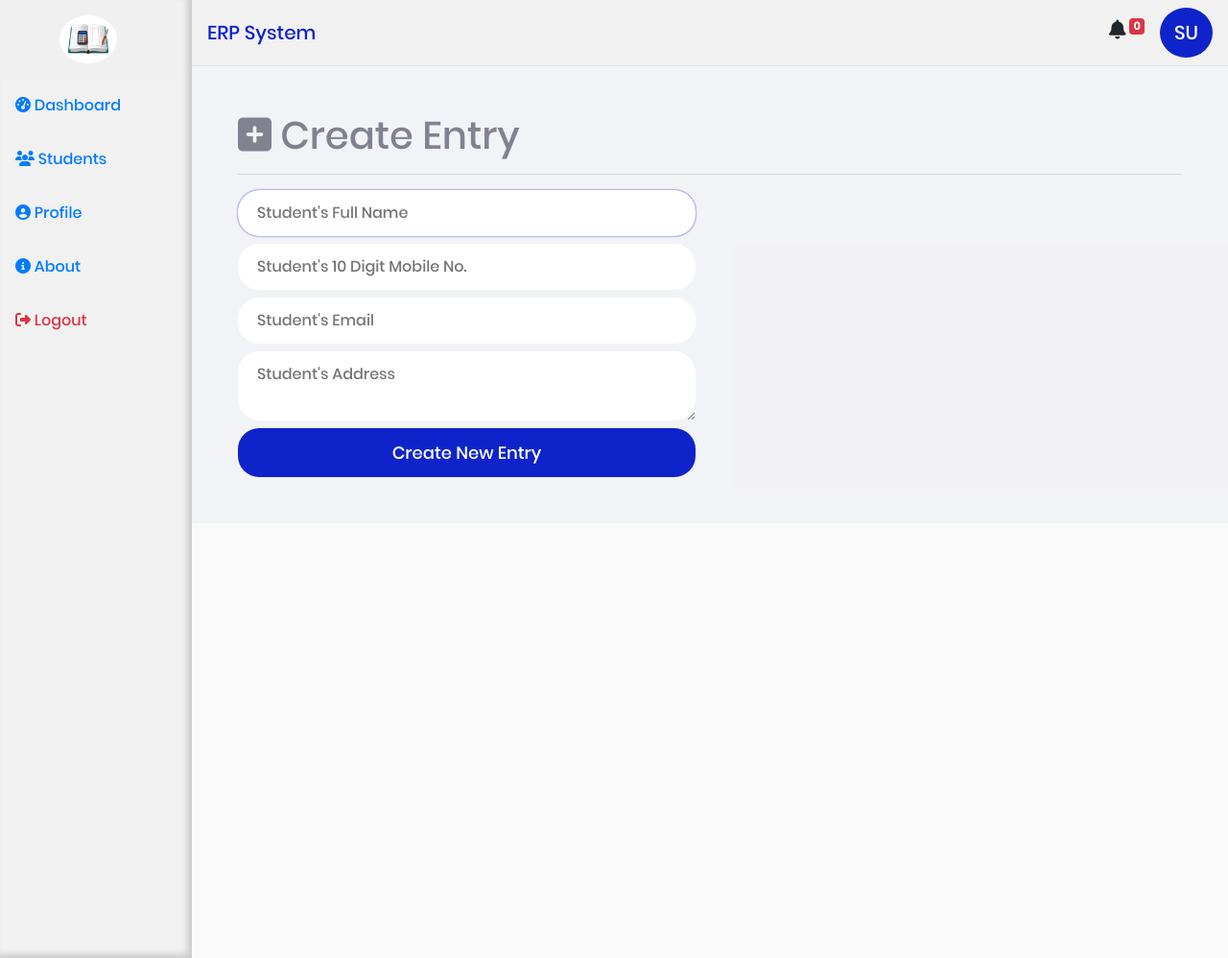
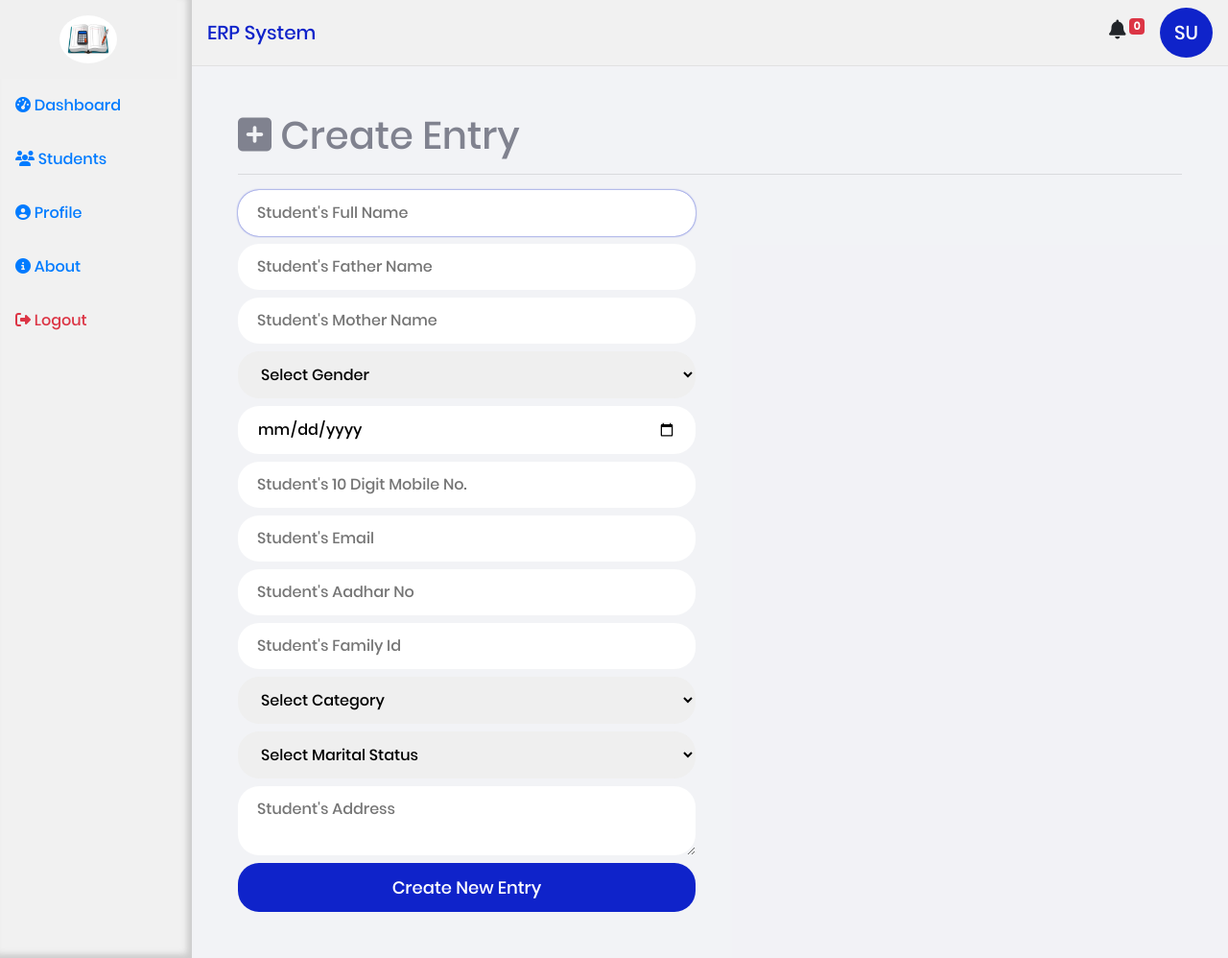
Before and after one commit to bishnoia03/erp, a PHP site: page /erp/user/students/createstudents.php in a window 1280 px wide. Shown: the whole page at 96% size. Run offline with PHP 8.4, Linux system fonts and the light colour scheme; the visitor is signed in with stand-in values (Sample User, id 1); tables that the repository leaves empty hold one stand-in row (values such as "Sample post"); some libraries are stand-ins or nearby versions; some web fonts are replaced.

Commit message:
add more details of students

```diff
--- a/api/Debtors.php
+++ b/api/Debtors.php
@@ -45,7 +45,7 @@ class Debtors
     }
 
     // **insert new debtor in db
-    public function insertDebtor($debtorName, $debtorMobile, $debtorEmail, $debtorAddress, $userId = "")
+    public function insertDebtor($debtorName,$debtorMobileNo,$debtorEmail,$debtorAddress,$fathername,$mothername,$gender,$dob,$aadhar,$familyid,$caste,$maritalstatus, $userId = "")
     {
         if ($userId == "") $userId = $_SESSION["user_auth_id"];
         $selectQuery = "SELECT COUNT(*) AS total FROM debtors WHERE DEBTOR_MOBILE='$debtorMobile'";
@@ -55,7 +55,7 @@ class Debtors
                 return -1;
             }
         }
-        $sql = "INSERT INTO debtors(DEBTOR_NAME,DEBTOR_MOBILE,DEBTOR_EMAIL,DEBTOR_ADDRESS,USER_ID)VALUES('$debtorName','$debtorMobile','$debtorEmail','$debtorAddress','$userId')";
+        $sql = "INSERT INTO debtors(DEBTOR_NAME,DEBTOR_MOBILE,DEBTOR_EMAIL,DEBTOR_ADDRESS,USER_ID,fatherName,motherName,gender,DOB,aadhar,familyId,category,maritalStatus)VALUES('$debtorName','$debtorMobileNo','$debtorEmail','$debtorAddress','$userId','$fathername','$mothername','$gender','$dob','$aadhar','$familyid','$caste','$maritalstatus')";
         return $this->conn->query($sql);
     }
 
--- a/css/style.css
+++ b/css/style.css
@@ -95,17 +95,24 @@ div::-webkit-scrollbar-thumb:hover {
 }
 
 form input,
-form textarea {
+form textarea,form select {
     display: block;
     width: 100%;
     padding: 12px 20px;
     border: none;
     border-radius: 22px;
 }
-
+/* form select {
+    display: block;
+    width: 100%;
+    padding: 12px 20px;
+    border: none;
+    border-radius: 22px;
+} */
 form input:focus,
 form button:focus,
 form textarea:focus,
+form select:focus,
 .bootstrap-select .dropdown-toggle:focus,
 .bootstrap-select>select.mobile-device:focus+.dropdown-toggle .form-control:focus {
     transition: 0.3s ease-in !important;
@@ -117,7 +124,7 @@ form textarea:focus,
 .bootstrap-select>.dropdown-toggle.bs-placeholder,
 .bootstrap-select>.dropdown-toggle.bs-placeholder:active,
 .bootstrap-select>.dropdown-toggle.bs-placeholder:focus,
-.bootstrap-select>.dropdown-toggle.bs-placeholder:hove {
+.bootstrap-select>.dropdown-toggle.bs-placeholder:hover {
     color: #0f25cb !important;
 }
 
--- a/user/students/createstudents.php
+++ b/user/students/createstudents.php
@@ -36,8 +36,31 @@
                      <div class="row">
                          <div class="col-md-12 col-lg-6 col-sm-12">
                             <input type="text" name="debtorName" id="debtorName" class="mb-2 capitallize" placeholder="Student's Full Name" required min="1" autofocus>
+                            <input type="text" name="fatherName" id="fatherName" class="mb-2 capitallize" placeholder="Student's Father Name" required min="1">
+                            <input type="text" name="motherName" id="motherName" class="mb-2 capitallize" placeholder="Student's Mother Name" required min="1">
+                            <select name="gender" id="" class="mb-2 capitallize" required>
+                              <option value="">Select Gender</option>
+                              <option value="Male">Male</option>
+                              <option value="Female">Female</option>
+                              <option value="Other">Other</option>
+                            </select>
+                            <input type="date" name="dob" id="dob" class="mb-2">
                             <input type="tel" name="debtorMobileNo" id="debtorMobileNo" class="mb-2" pattern="[6789][0-9]{9}" placeholder="Student's 10 Digit Mobile No." min="10" max="10" required>
                             <input type="email" name="debtorEmail" id="debtorEmail" class="mb-2" pattern="[a-z0-9._%+-]+@[a-z0-9.-]+\.[a-z]{2,}$" placeholder="Student's Email">
+                            <input type="text" name="aadhar" id="aadhar" class="mb-2" placeholder="Student's Aadhar No">
+                            <input type="text" name="familyid" id="familyid" class="mb-2" placeholder="Student's Family Id">
+                            <select name="caste" id="" class="mb-2 capitallize" required>
+                              <option value="">Select Category</option>
+                              <option value="General">General</option>
+                              <option value="BC-A">BC-A</option>
+                              <option value="BC-B">BC-B</option>
+                              <option value="SC">SC</option>
+                            </select>
+                            <select name="Marital_Status" id="Marital Status" class="mb-2 capitallize" required>
+                              <option value="">Select Marital Status</option>
+                              <option value="Married">Married</option>
+                              <option value="Unmarried">Unmarried</option>
+                            </select>
                             <textarea name="debtorAddress" id="debtorAddress" class="mb-2" placeholder="Student's Address"></textarea>
                             <button type="submit" class="btn-block" name="addDebtor">Create New Entry</button>
                          </div>
@@ -79,6 +102,14 @@ toastr.options = {
          $debtorMobileNo = $_POST["debtorMobileNo"];
          $debtorEmail = $_POST["debtorEmail"];
          $debtorAddress = $_POST["debtorAddress"];
+         $fathername = $_POST["fatherName"];
+         $mothername = $_POST["motherName"];
+         $gender = $_POST["gender"];
+         $dob = $_POST["dob"];
+         $aadhar = $_POST["aadhar"];
+         $familyid = $_POST["familyid"];
+         $caste = $_POST["caste"];
+         $maritalstatus = $_POST["Marital_Status"];
          include "../../api/helper/ValidationHelper.php";
         //  check name validation
         if(!ValidationHelper::validateName($debtorName)){
@@ -100,7 +131,7 @@ toastr.options = {
          include "../../api/Debtors.php";
          include "../../api/db.php";
          $debtor  = new Debtors($conn);
-         $result = $debtor->insertDebtor($debtorName,$debtorMobileNo,$debtorEmail,$debtorAddress);
+         $result = $debtor->insertDebtor($debtorName,$debtorMobileNo,$debtorEmail,$debtorAddress,$fathername,$mothername,$gender,$dob,$aadhar,$familyid,$caste,$maritalstatus);
          if($result === -1){
              //   debtor already exist
             ?>
```
